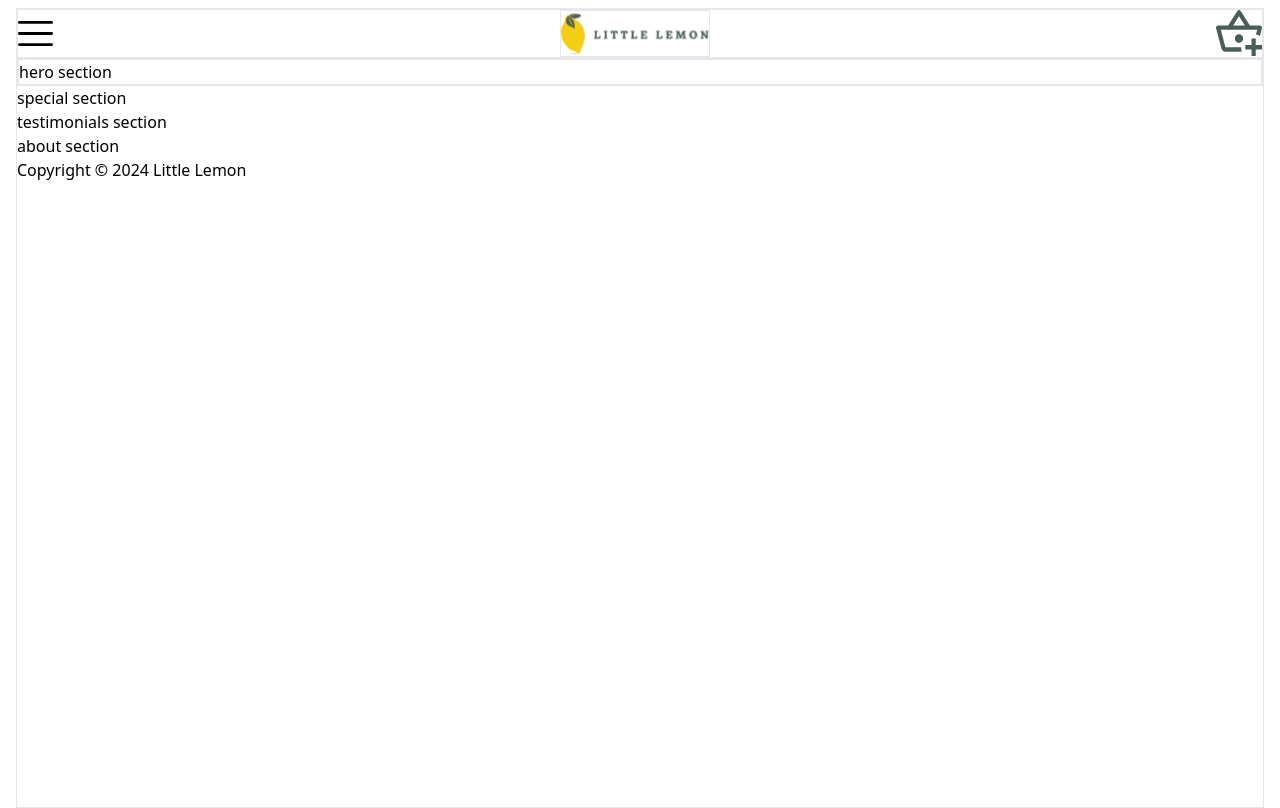
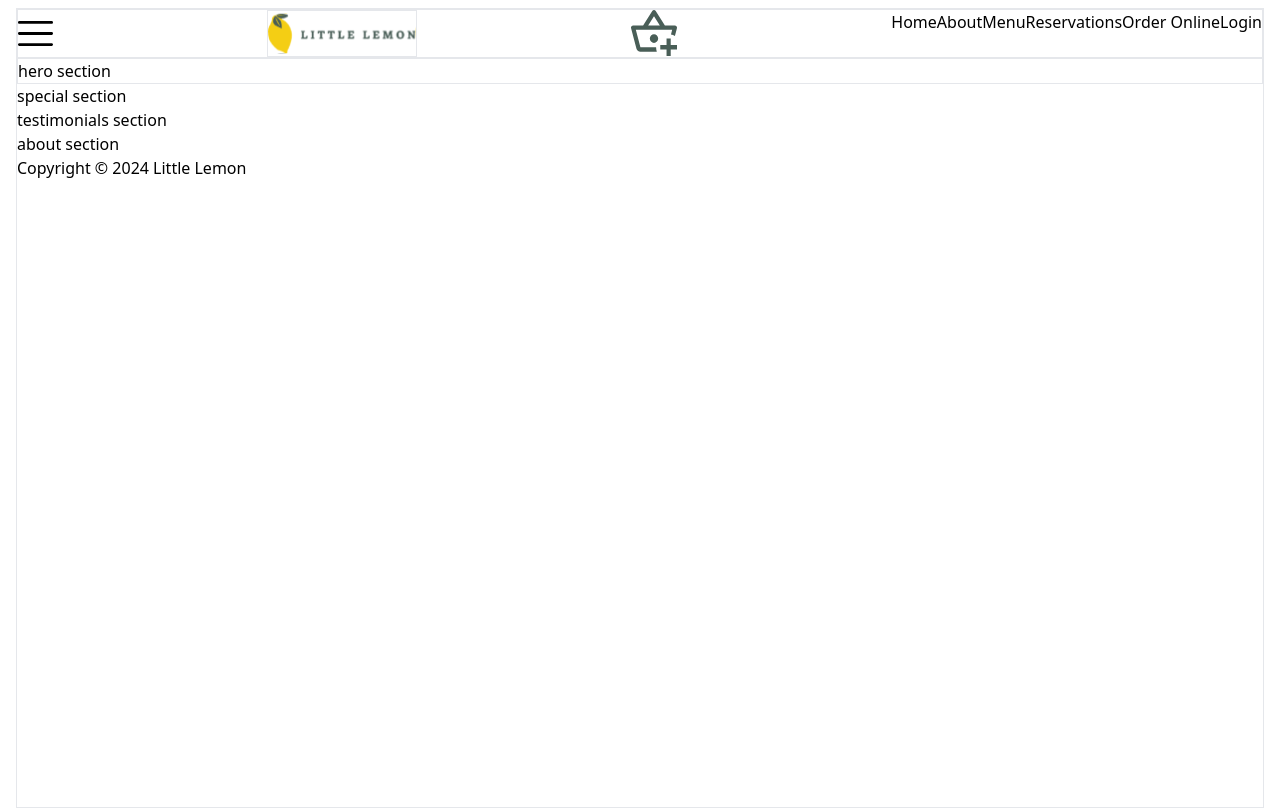
Before and after one commit to kyleqihua/meta-front-end-capstone-project, a React (Create React App) app: page / in a window 1280 px wide. Built offline with nearby package versions, Linux system fonts and the light colour scheme.

Commit message:
add components

```diff
--- a/package.json
+++ b/package.json
@@ -8,6 +8,7 @@
     "@testing-library/user-event": "^13.5.0",
     "react": "^18.3.1",
     "react-dom": "^18.3.1",
+    "react-router-dom": "^6.27.0",
     "react-scripts": "5.0.1",
     "web-vitals": "^2.1.4"
   },
--- /dev/null
+++ b/src/components/BookingPage.js
@@ -0,0 +1,4 @@
+const BookingPage = () => {
+	return <div>BookingPage</div>;
+};
+export default BookingPage;
--- /dev/null
+++ b/src/components/CallToAction.js
@@ -0,0 +1,4 @@
+const CallToAction = () => {
+	return <section className="border w-full ">hero section</section>;
+};
+export default CallToAction;
--- /dev/null
+++ b/src/components/Chicago.js
@@ -0,0 +1,4 @@
+const Chicago = () => {
+	return <section>about section</section>;
+};
+export default Chicago;
--- /dev/null
+++ b/src/components/CustomersSay.js
@@ -0,0 +1,4 @@
+const CustomersSay = () => {
+	return <section>testimonials section</section>;
+};
+export default CustomersSay;
--- /dev/null
+++ b/src/components/Homepage.js
@@ -0,0 +1,4 @@
+const Homepage = () => {
+	return <div>Homepage</div>;
+};
+export default Homepage;
--- a/src/components/Main.js
+++ b/src/components/Main.js
@@ -1,10 +1,15 @@
+import CallToAction from './CallToAction';
+import Chicago from './Chicago';
+import CustomersSay from './CustomersSay';
+import Specials from './Specials';
+
 const Main = () => {
 	return (
 		<main>
-			<section className="border-2">hero section</section>
-			<section>special section</section>
-			<section>testimonials section</section>
-			<section>about section</section>
+			<CallToAction />
+			<Specials />
+			<CustomersSay />
+			<Chicago />
 		</main>
 	);
 };
--- a/src/components/Nav.js
+++ b/src/components/Nav.js
@@ -1,6 +1,6 @@
 const Nav = () => {
 	return (
-		<nav className="hidden">
+		<nav className="hidden sm:block">
 			<ul className="flex ">
 				<li>
 					<a href="/" role="button">
--- /dev/null
+++ b/src/components/Specials.js
@@ -0,0 +1,4 @@
+const Specials = () => {
+	return <section>special section</section>;
+};
+export default Specials;
```
Also changed, not shown: 1 other file (tests, documents, lock files or other folders).
